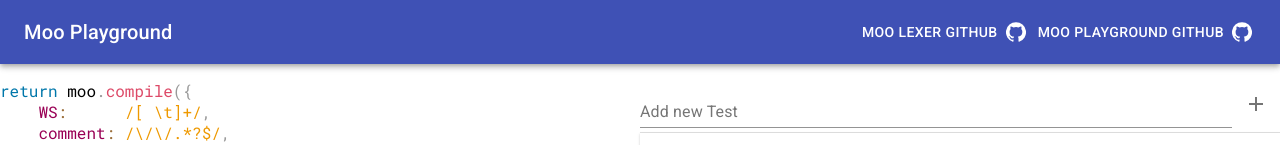
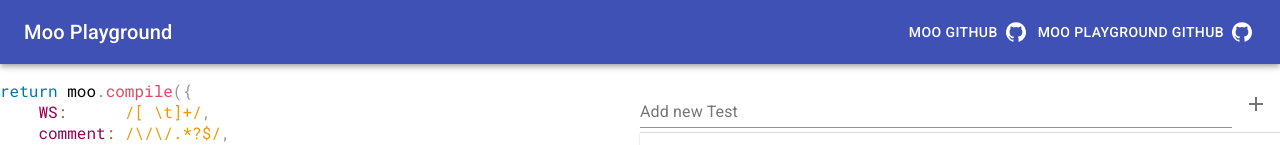
Before and after one commit to OscarAblinger/moo-playground, a React (Create React App) app: page / in a window 1280 px wide. Shown: the top 145 px of the page. Built offline with nearby package versions, Linux system fonts and the light colour scheme.

Commit message:
fix(topbar): moo lexer -> moo

```diff
--- a/src/App/Topbar.tsx
+++ b/src/App/Topbar.tsx
@@ -22,11 +22,11 @@
                     Moo Playground
                 </Typography>
                 <Button
-                    aria-label="github link of the moo lexer"
+                    aria-label="github link of moo"
                     color="inherit"
                     endIcon={<GitHubIcon/>}
                     href="https://github.com/no-context/moo"
-                >Moo lexer Github</Button>
+                >Moo Github</Button>
                 <Button
                     aria-label="github link of this playground"
                     color="inherit"
```
